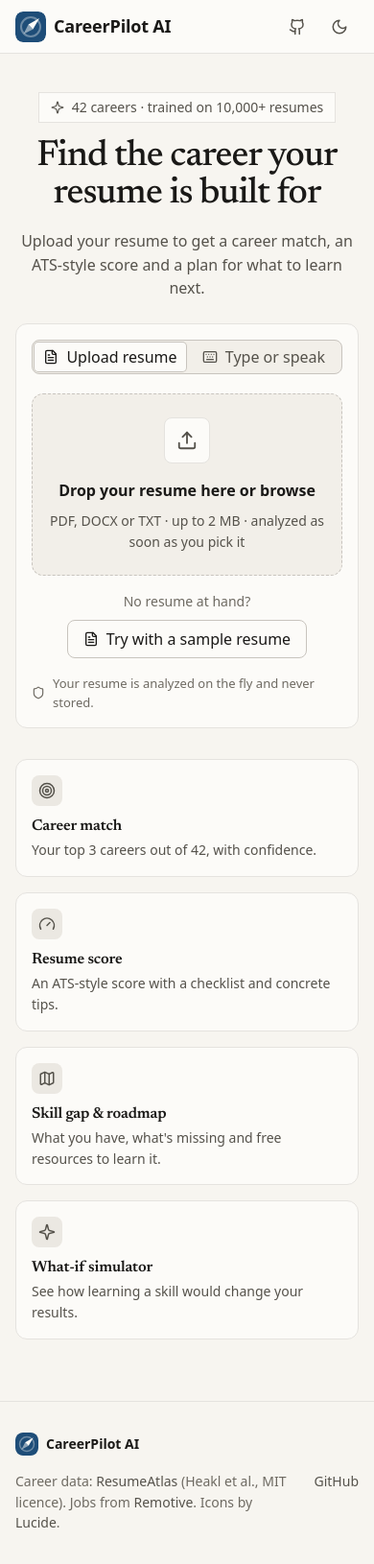
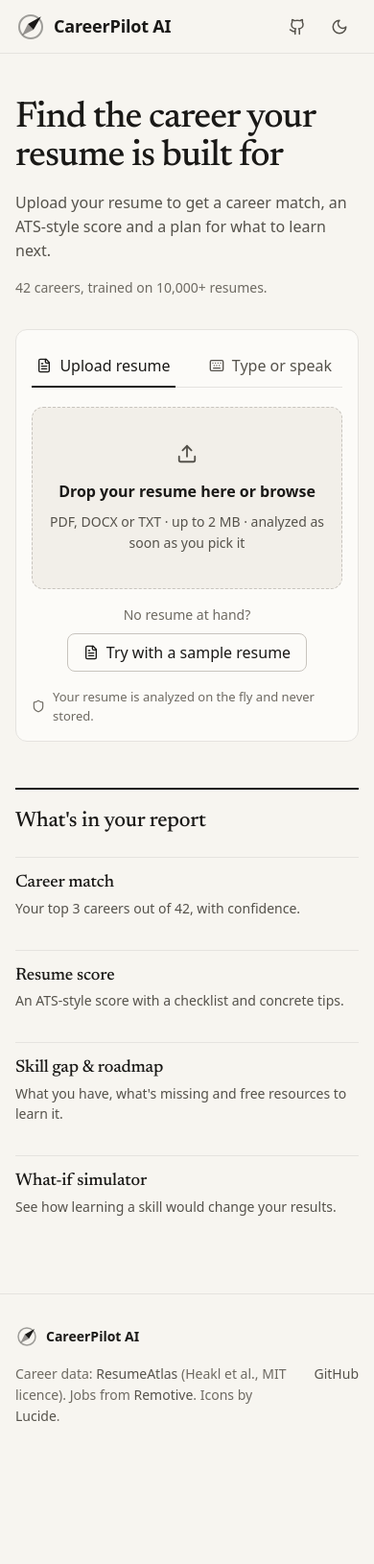
Before and after one commit to Galvin70124O/CareerPilotAI, a Flask app: page / in a window 390 px wide. Shown: the whole page at 96% size. After the commit the page ends 1481 px from the top, so only its background shows below. Run offline with Flask 3, Linux system fonts and the light colour scheme; some libraries are stand-ins or nearby versions.

Commit message:
feat(ui): editorial home page, ink logo and paper OG image
Hero: left-aligned Newsreader headline beside the input card; the sparkle pill is gone and its facts sit under the subtitle. 'What's in your report' is a ruled contents list instead of four icon cards. Underline tabs in ink. No icon tiles on upload or loading. Logo is the compass needle in ink with no tile (favicon flips to paper in dark mode; PNG icons put it on a paper square). OG image rebuilt on paper with Newsreader, no glow. Unused icons removed.

```diff
--- a/static/css/app.css
+++ b/static/css/app.css
@@ -147,16 +147,6 @@ button, input, textarea { font: inherit; color: inherit; }
   gap: var(--space-4);
   margin-bottom: var(--space-5);
 }
-.card-icon {
-  display: grid;
-  place-items: center;
-  width: 32px;
-  height: 32px;
-  border-radius: var(--radius);
-  background: var(--fill);
-  color: var(--text-2);
-  flex-shrink: 0;
-}
 .card-title { font-size: var(--text-xl); }
 .card-subtitle { font-size: var(--text-sm); color: var(--text-muted); margin-top: var(--space-1); }
 .card-meta { margin-left: auto; font-size: var(--text-sm); color: var(--text-muted); white-space: nowrap; font-variant-numeric: tabular-nums; }
@@ -282,31 +272,32 @@ button, input, textarea { font: inherit; color: inherit; }
 .empty-title { color: var(--text); font-weight: 600; font-size: var(--text-base); }
 
 /* Tabs */
+/* Tabs: underline tabs in ink (the selected one carries a 2px ink rule) */
 .tabs {
-  display: inline-flex;
-  gap: var(--space-half);
-  padding: var(--space-half);
-  border-radius: var(--radius);
-  background: var(--surface-2);
-  border: 1px solid var(--border-strong);
+  display: flex;
+  gap: var(--space-6);
+  border-bottom: 1px solid var(--border);
 }
 .tab {
   display: inline-flex;
   align-items: center;
   gap: var(--space-2);
-  min-height: 30px;
-  padding: 0 var(--space-3);
+  min-height: var(--tap);
+  margin-bottom: -1px;
+  padding: 0;
   border: 0;
-  border-radius: var(--radius-sm);
+  border-bottom: 2px solid transparent;
+  border-radius: var(--radius-0);
   background: transparent;
   color: var(--text-muted);
   font-size: var(--text-base);
   font-weight: 500;
   cursor: pointer;
+  transition: color var(--dur-fast), border-color var(--dur-fast);
 }
 .tab:hover { color: var(--text); }
-.tab[aria-selected="true"] { background: var(--surface); color: var(--text); box-shadow: 0 0 0 1px var(--border-strong); }
-.tab:focus-visible { outline: 2px solid var(--accent); outline-offset: -2px; }
+.tab[aria-selected="true"] { color: var(--text); border-bottom-color: var(--text); }
+.tab:focus-visible { outline: 2px solid var(--text); outline-offset: 2px; }
 .tab-panel { margin-top: var(--space-5); }
 .tab-panel[hidden] { display: none; }
 
@@ -336,17 +327,7 @@ button, input, textarea { font: inherit; color: inherit; }
   opacity: 0;
   pointer-events: none;
 }
-.dropzone-icon {
-  display: grid;
-  place-items: center;
-  width: 48px;
-  height: 48px;
-  margin-bottom: var(--space-2);
-  border-radius: var(--radius);
-  background: var(--surface);
-  border: 1px solid var(--border);
-  color: var(--text-2);
-}
+.dropzone-icon { margin-bottom: var(--space-2); color: var(--text-2); }
 .dropzone-title { font-weight: 600; font-size: var(--text-base); }
 .dropzone-title .link { color: var(--accent-text); }
 .dropzone-hint { font-size: var(--text-sm); color: var(--text-muted); }
@@ -403,16 +384,12 @@ button, input, textarea { font: inherit; color: inherit; }
   z-index: 50;
   height: var(--topbar-height);
   border-bottom: 1px solid var(--border);
-  background: var(--panel);
+  background: var(--bg);
 }
 .topbar-inner { display: flex; align-items: center; justify-content: space-between; height: 100%; }
 .brand { display: inline-flex; align-items: center; gap: var(--space-2); font-size: var(--text-lg); color: var(--text); font-weight: 600; letter-spacing: -0.01em; }
 .brand:hover { text-decoration: none; }
-.logo-mark { display: block; flex-shrink: 0; border-radius: var(--radius); }
-.logo-tile { fill: var(--accent); }   /* the teal tile follows the theme (lighter in dark mode) */
-.logo-glyph { fill: var(--on-accent); }
-.logo-ring { fill: none; stroke: var(--on-accent); }
-.brand-name span { color: var(--accent-text); }
+.logo-mark { display: block; flex-shrink: 0; color: var(--text); }   /* ink mark, uses currentColor */
 .topbar-actions { display: flex; align-items: center; gap: var(--space-1); }
 
 /* Tooltip: shown on hover and on keyboard focus. Text comes from data-tooltip. */
@@ -444,33 +421,22 @@ button, input, textarea { font: inherit; color: inherit; }
 :root[data-theme="dark"] .theme-toggle .icon-moon { display: none; }
 
 /* Hero */
-.hero { padding: var(--space-16) 0 var(--space-10); }
-.hero-text { max-width: 680px; margin: 0 auto var(--space-10); text-align: center; }
-.eyebrow {
-  display: inline-flex;
-  align-items: center;
-  gap: var(--space-2);
-  margin-bottom: var(--space-4);
-  padding: 4px 12px;
-  border: 1px solid var(--border);
-  border-radius: var(--radius-full);
-  background: var(--surface);
-  font-size: var(--text-sm);
-  color: var(--text-muted);
-}
-.eyebrow .icon { color: var(--accent-text); }
+.hero { padding: var(--space-16) 0 var(--space-16); }
+.hero-inner { display: grid; gap: var(--space-10); }
+.hero-text { max-width: 600px; padding-top: var(--space-2); }
 .hero-title { font-size: var(--text-3xl); line-height: var(--lh-display); font-weight: 500; letter-spacing: -0.025em; }
 .hero-subtitle { margin-top: var(--space-4); font-size: var(--text-lg); line-height: var(--lh-body); color: var(--text-muted); }
-.input-card { max-width: 760px; margin: 0 auto; padding: var(--space-6); }
+.hero-facts { margin-top: var(--space-4); font-size: var(--text-sm); color: var(--text-subtle); }
+.input-card { padding: var(--space-6); }
 .input-card .alert { margin-bottom: var(--space-5); }
 .input-footnote { display: flex; align-items: center; justify-content: center; gap: var(--space-2); margin-top: var(--space-4); font-size: var(--text-xs); color: var(--text-subtle); }
 
 /* Feature preview (empty state before any analysis) */
-.preview { padding-bottom: var(--space-16); }
-.preview-grid { list-style: none; display: grid; grid-template-columns: repeat(4, 1fr); gap: var(--space-4); }
-.preview-item { padding: var(--space-4); border: 1px solid var(--border); border-radius: var(--radius-lg); background: var(--surface); }
-.preview-item .card-icon { margin-bottom: var(--space-3); }
-.preview-item h3 { font-size: var(--text-base); font-weight: 600; }
+.preview { padding-bottom: var(--space-20); }
+.preview-title { padding-top: var(--space-5); border-top: 2px solid var(--rule); font-size: var(--text-xl); margin-bottom: var(--space-6); }
+.preview-grid { list-style: none; display: grid; grid-template-columns: repeat(4, 1fr); gap: var(--space-8); }
+.preview-item { padding-top: var(--space-4); border-top: 1px solid var(--border); }
+.preview-item h3 { font-size: var(--text-lg); }
 .preview-item p { margin-top: var(--space-1); font-size: var(--text-sm); color: var(--text-muted); }
 
 /* Loading: a card with steps that light up one by one (app.js sets data-step) */
@@ -483,7 +449,7 @@ button, input, textarea { font: inherit; color: inherit; }
   background: var(--surface);
 }
 .loading-head { display: flex; align-items: center; gap: var(--space-4); margin-bottom: var(--space-6); }
-.loading-spinner { display: grid; place-items: center; width: 40px; height: 40px; border-radius: var(--radius); background: var(--fill); color: var(--accent-text); }
+.loading-spinner { display: grid; place-items: center; color: var(--text); }
 .loading-title { font-size: var(--text-xl); }
 .loading-subtitle { margin-top: 2px; font-size: var(--text-sm); color: var(--text-muted); }
 .loading-steps { list-style: none; display: grid; gap: var(--space-3); }
@@ -725,7 +691,6 @@ button, input, textarea { font: inherit; color: inherit; }
 .footer a:hover { color: var(--text); }
 .footer-links { display: flex; gap: var(--space-5); }
 .footer-brand { display: flex; align-items: center; gap: var(--space-2); color: var(--text); font-weight: 600; }
-.footer-brand span span { color: var(--accent-text); }
 .footer-credits { flex: 1; min-width: 260px; }
 
 /* ---------- 5. Motion + responsive -------------------------------------- */
@@ -749,6 +714,8 @@ button, input, textarea { font: inherit; color: inherit; }
 }
 
 @media (min-width: 1024px) {
+  .hero-inner { grid-template-columns: minmax(0, 1.15fr) minmax(0, 1fr); gap: var(--space-16); align-items: start; }
+  .hero-title { font-size: calc(var(--fs-hero) - 4px); }
   .dashboard { grid-template-columns: repeat(2, minmax(0, 1fr)); }
   /* Rows on desktop. Cards in a row stretch to the same height (grid's default). */
   .dashboard--full {
@@ -773,12 +740,12 @@ button, input, textarea { font: inherit; color: inherit; }
 
 @media (max-width: 560px) {
   .container { padding: 0 var(--space-4); }
-  .hero { padding: var(--space-10) 0 var(--space-8); }
-  .hero-text { margin-bottom: var(--space-6); }
+  .hero { padding: var(--space-10) 0 var(--space-12); }
+  .hero-inner { gap: var(--space-8); }
   .hero-subtitle { font-size: var(--text-base); }
   .input-card, .card { padding: var(--space-4); }
   .tabs { display: flex; }
-  .tab { flex: 1; justify-content: center; padding: 0 var(--space-2); }
+  .tab { flex: 1; justify-content: center; }
   .dropzone { min-height: 190px; padding: var(--space-6) var(--space-4); }
   .field-actions .btn { flex: 1; }
   .preview-grid { grid-template-columns: 1fr; }
--- a/templates/partials/hero.html
+++ b/templates/partials/hero.html
@@ -1,11 +1,10 @@
-{% from "partials/macros.html" import icon %}
 {# Input section: upload (drag and drop) or type/speak skills. Both are one form. #}
 <section class="hero" aria-labelledby="hero-title">
-  <div class="container">
+  <div class="container hero-inner">
     <div class="hero-text">
-      <span class="eyebrow">{{ icon("sparkles", 14) }} 42 careers · trained on 10,000+ resumes</span>
       <h1 class="hero-title" id="hero-title">Find the career your resume is built for</h1>
       <p class="hero-subtitle">Upload your resume to get a career match, an ATS-style score and a plan for what to learn next.</p>
+      <p class="hero-facts">42 careers, trained on 10,000+ resumes.</p>
     </div>
 
     {% include "partials/input_card.html" %}
--- a/templates/partials/input_card.html
+++ b/templates/partials/input_card.html
@@ -67,7 +67,7 @@
           <span class="mic-status" id="mic-status" role="status"></span>
         </div>
         <button type="submit" class="btn btn-primary btn-lg" id="analyze-text-button">
-          {{ icon("sparkles", 16, class="btn-icon-idle") }}{{ icon("loader", 16, class="spinner") }}
+          {{ icon("loader", 16, class="spinner") }}
           <span data-button-label>Analyze skills</span>
         </button>
       </div>
--- a/templates/partials/macros.html
+++ b/templates/partials/macros.html
@@ -16,22 +16,11 @@
   "circle": '<circle cx="12" cy="12" r="9"/>',
   "circle-check": '<circle cx="12" cy="12" r="10"/><path d="m9 12 2 2 4-4"/>',
   "circle-x": '<circle cx="12" cy="12" r="10"/><path d="m15 9-6 6"/><path d="m9 9 6 6"/>',
-  "sparkles": '<path d="M9.937 15.5A2 2 0 0 0 8.5 14.063l-6.135-1.582a.5.5 0 0 1 0-.962L8.5 9.936A2 2 0 0 0 9.937 8.5l1.582-6.135a.5.5 0 0 1 .963 0L14.063 8.5A2 2 0 0 0 15.5 9.937l6.135 1.581a.5.5 0 0 1 0 .964L15.5 14.063a2 2 0 0 0-1.437 1.437l-1.582 6.135a.5.5 0 0 1-.963 0z"/>',
-  "briefcase": '<path d="M16 20V4a2 2 0 0 0-2-2h-4a2 2 0 0 0-2 2v16"/><rect width="20" height="14" x="2" y="6" rx="2"/>',
-  "map": '<path d="M14.106 5.553a2 2 0 0 0 1.788 0l3.659-1.83A1 1 0 0 1 21 4.619v12.764a1 1 0 0 1-.553.894l-4.553 2.277a2 2 0 0 1-1.788 0l-4.212-2.106a2 2 0 0 0-1.788 0l-3.659 1.83A1 1 0 0 1 3 19.381V6.618a1 1 0 0 1 .553-.894l4.553-2.277a2 2 0 0 1 1.788 0z"/><path d="M15 5.764v15"/><path d="M9 3.236v15"/>',
-  "graduation-cap": '<path d="M21.42 10.922a1 1 0 0 0-.019-1.838L12.83 5.18a2 2 0 0 0-1.66 0L2.6 9.08a1 1 0 0 0 0 1.832l8.57 3.908a2 2 0 0 0 1.66 0z"/><path d="M22 10v6"/><path d="M6 12.5V16a6 3 0 0 0 12 0v-3.5"/>',
-  "target": '<circle cx="12" cy="12" r="10"/><circle cx="12" cy="12" r="6"/><circle cx="12" cy="12" r="2"/>',
-  "gauge": '<path d="m12 14 4-4"/><path d="M3.34 19a10 10 0 1 1 17.32 0"/>',
-  "chart": '<path d="M3 3v16a2 2 0 0 0 2 2h16"/><path d="M18 17V9"/><path d="M13 17V5"/><path d="M8 17v-3"/>',
   "alert": '<path d="m21.73 18-8-14a2 2 0 0 0-3.48 0l-8 14A2 2 0 0 0 4 21h16a2 2 0 0 0 1.73-3"/><path d="M12 9v4"/><path d="M12 17h.01"/>',
   "external-link": '<path d="M15 3h6v6"/><path d="M10 14 21 3"/><path d="M18 13v6a2 2 0 0 1-2 2H5a2 2 0 0 1-2-2V8a2 2 0 0 1 2-2h6"/>',
-  "map-pin": '<path d="M20 10c0 4.993-5.539 10.193-7.399 11.799a1 1 0 0 1-1.202 0C9.539 20.193 4 14.993 4 10a8 8 0 0 1 16 0"/><circle cx="12" cy="10" r="3"/>',
-  "building": '<path d="M6 22V4a2 2 0 0 1 2-2h8a2 2 0 0 1 2 2v18Z"/><path d="M6 12H4a2 2 0 0 0-2 2v6a2 2 0 0 0 2 2h2"/><path d="M18 9h2a2 2 0 0 1 2 2v9a2 2 0 0 1-2 2h-2"/><path d="M10 6h4"/><path d="M10 10h4"/><path d="M10 14h4"/><path d="M10 18h4"/>',
   "rotate-ccw": '<path d="M3 12a9 9 0 1 0 9-9 9.75 9.75 0 0 0-6.74 2.74L3 8"/><path d="M3 3v5h5"/>',
   "search": '<circle cx="11" cy="11" r="8"/><path d="m21 21-4.3-4.3"/>',
-  "cloud-off": '<path d="m2 2 20 20"/><path d="M5.782 5.782A7 7 0 0 0 9 19h8.5a4.5 4.5 0 0 0 1.307-.193"/><path d="M21.532 16.5A4.5 4.5 0 0 0 17.5 10h-1.79A7.008 7.008 0 0 0 10 5.07"/>',
   "loader": '<path d="M21 12a9 9 0 1 1-6.219-8.56"/>',
-  "lightbulb": '<path d="M15 14c.2-1 .7-1.7 1.5-2.5 1-.9 1.5-2.2 1.5-3.5A6 6 0 0 0 6 8c0 1 .2 2.2 1.5 3.5.7.7 1.3 1.5 1.5 2.5"/><path d="M9 18h6"/><path d="M10 22h4"/>',
   "list-checks": '<path d="m3 17 2 2 4-4"/><path d="m3 7 2 2 4-4"/><path d="M13 6h8"/><path d="M13 12h8"/><path d="M13 18h8"/>',
   "chevron-down": '<path d="m6 9 6 6 6-6"/>',
   "download": '<path d="M21 15v4a2 2 0 0 1-2 2H5a2 2 0 0 1-2-2v-4"/><polyline points="7 10 12 15 17 10"/><line x1="12" x2="12" y1="15" y2="3"/>',
@@ -49,14 +38,14 @@
 </svg>
 {%- endmacro %}
 
-{# The CareerPilot AI logo mark (same shapes as static/img/logo.svg). The tile uses the
-   theme's accent colour, so it matches light and dark mode. Decorative: the name sits next to it. #}
+{# The CareerPilot AI logo mark (same shapes as static/img/logo.svg): a compass needle in ink,
+   no tile. It uses currentColor, so it follows the text colour in light and dark mode.
+   Decorative: the name sits next to it. #}
 {% macro logo_mark(size=32) -%}
 <svg class="logo-mark" width="{{ size }}" height="{{ size }}" viewBox="0 0 32 32" aria-hidden="true" focusable="false">
-  <rect class="logo-tile" width="32" height="32" rx="8"/>
-  <circle class="logo-ring" cx="16" cy="16" r="10" stroke-opacity="0.35" stroke-width="2"/>
-  <polygon class="logo-glyph" points="8.5,23.5 13.6,13.6 18.4,18.4" fill-opacity="0.5"/>
-  <polygon class="logo-glyph" points="25,7 13.6,13.6 18.4,18.4"/>
+  <circle cx="16" cy="16" r="12" fill="none" stroke="currentColor" stroke-opacity="0.4" stroke-width="2"/>
+  <polygon points="7,25 13.1,13.1 18.9,18.9" fill="currentColor" fill-opacity="0.45"/>
+  <polygon points="26.8,5.2 13.1,13.1 18.9,18.9" fill="currentColor"/>
 </svg>
 {%- endmacro %}
 
--- a/templates/partials/preview.html
+++ b/templates/partials/preview.html
@@ -1,26 +1,21 @@
-{% from "partials/macros.html" import icon %}
-{# Empty state before anything is analyzed: what the user will get #}
+{# Empty state before anything is analyzed: what the report will contain, set like a contents page #}
 <section class="preview" aria-labelledby="preview-title">
   <div class="container">
-    <h2 class="sr-only" id="preview-title">What you get</h2>
+    <h2 class="preview-title" id="preview-title">What's in your report</h2>
     <ul class="preview-grid">
       <li class="preview-item">
-        <span class="card-icon">{{ icon("target", 18) }}</span>
         <h3>Career match</h3>
         <p>Your top 3 careers out of 42, with confidence.</p>
       </li>
       <li class="preview-item">
-        <span class="card-icon">{{ icon("gauge", 18) }}</span>
         <h3>Resume score</h3>
         <p>An ATS-style score with a checklist and concrete tips.</p>
       </li>
       <li class="preview-item">
-        <span class="card-icon">{{ icon("map", 18) }}</span>
         <h3>Skill gap &amp; roadmap</h3>
         <p>What you have, what's missing and free resources to learn it.</p>
       </li>
       <li class="preview-item">
-        <span class="card-icon">{{ icon("sparkles", 18) }}</span>
         <h3>What-if simulator</h3>
         <p>See how learning a skill would change your results.</p>
       </li>
```
Also changed, not shown: tools/make_brand_assets.py (+42 -36 lines), tools/og-image.html (+18 -23 lines), static/img/apple-touch-icon.png, static/img/favicon-32.png, static/img/favicon.svg, static/img/logo-512.png, static/img/logo-dark.svg, static/img/logo.svg, static/img/og-image.png, 1 other file.
